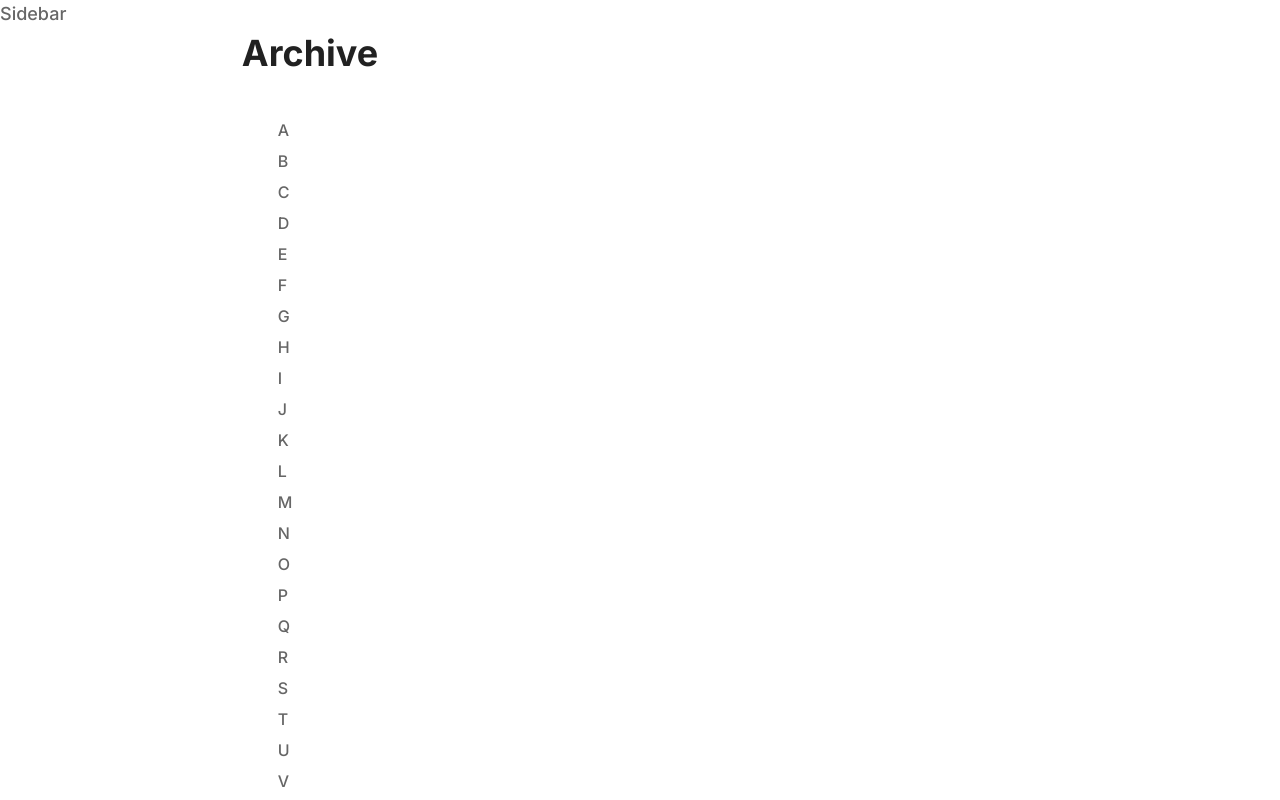
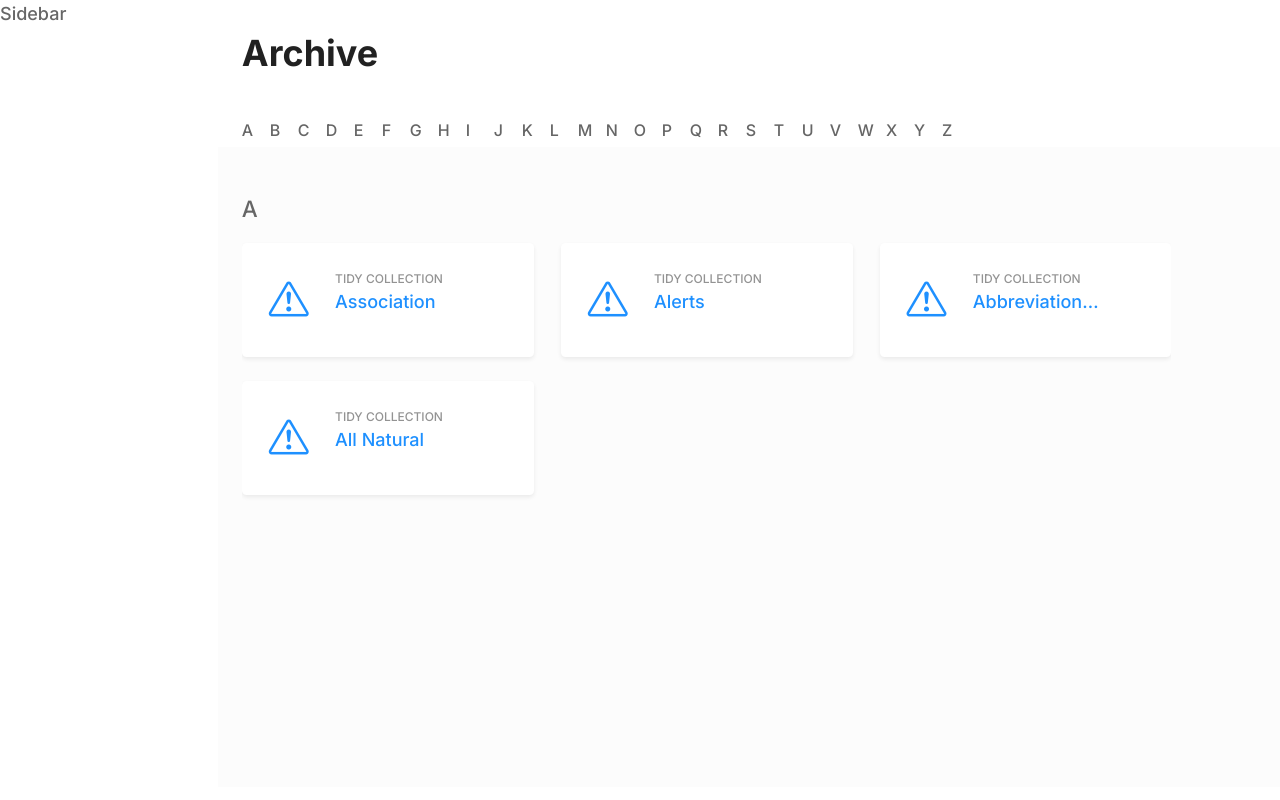
Before and after one commit to codedpills/tidy-archive, a React (Create React App) app: page / in a window 1280 px wide. Shown: the top 800 px of the page. Built offline with nearby package versions, Linux system fonts and the light colour scheme.

Commit message:
style alphabet sorted list

```diff
--- a/src/components/layout/layout.scss
+++ b/src/components/layout/layout.scss
@@ -13,6 +13,14 @@
   }
 }
 
+.alphabet-sort {
+  ul.alphabet-sort__list {
+    margin-bottom: 0;
+    padding-left: 0;
+    display: flex;
+  }
+}
+
 .main-area__content {
   min-height: 80vh;
   background-color: $custom-grey-light;
```
